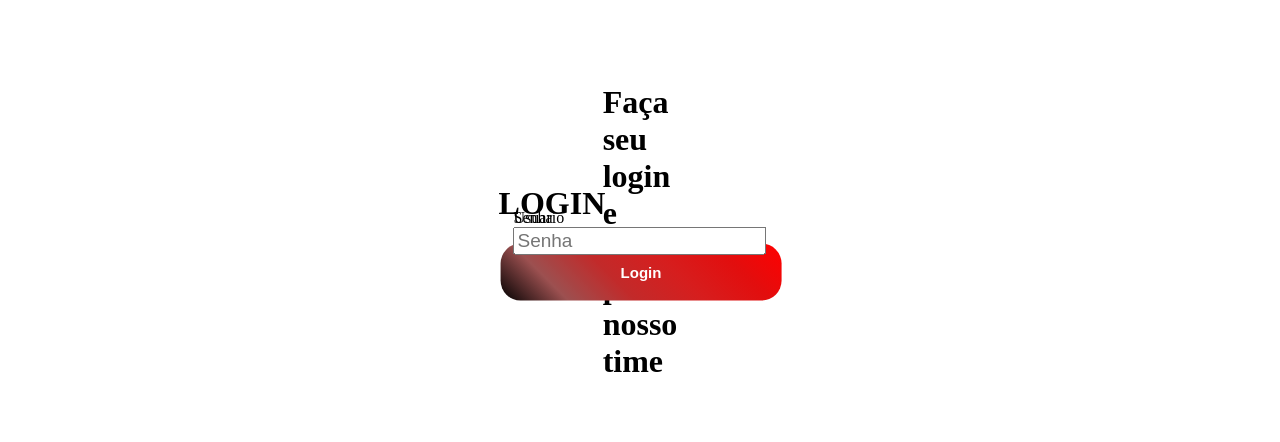
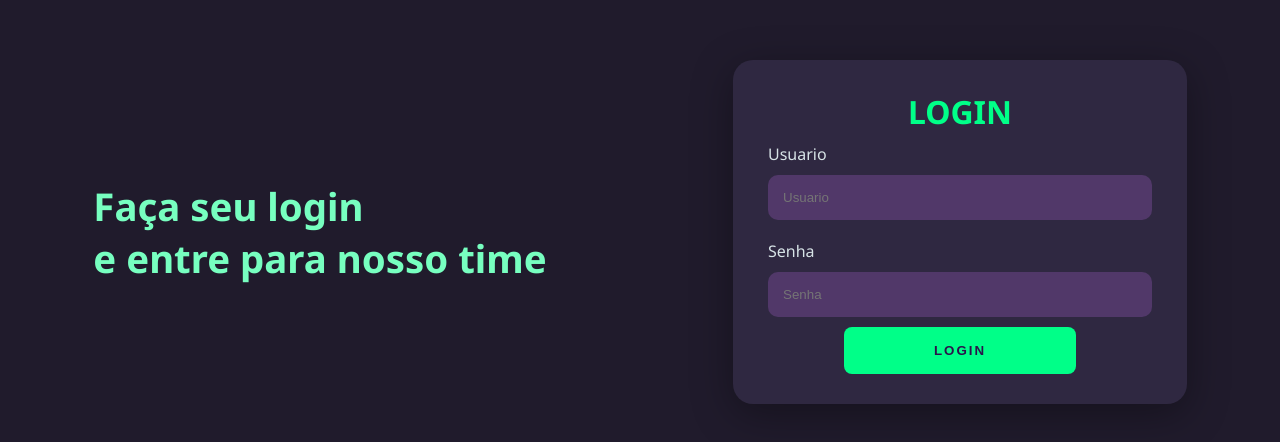
Before and after one commit to Gustanima/Meu-primeiro-login.2.0, a plain HTML site: page index.html in a window 1280 px wide. Shown: the part 168-610 px from the top of the page. Drawn offline with Linux system fonts and the light colour scheme.

Commit message:
Update style.css

```diff
--- a/style.css
+++ b/style.css
@@ -1,80 +1,107 @@
-#content {
-    background-color: rgb(202, 192, 192);
-    border: 4px solid gray;
+@import url('https://fonts.googleapis.com/css2?family=Noto+Sans:wght@400;700&display=swap');
 
-    border-radius: 2px;
-    padding-bottom: 100px;
-    padding-left: 100px;
-    padding-right: 100px;
-    font-family: Arial, Helvetica, sans-serif;
+body {
+    margin: 0;
+    font-family: 'Noto Sans', sans-serif;
+}
+
+.main-login {
+    width: 100vw;
+    height: 100vh;
+    background: #201b2c;
+    display: flex;
+    justify-content: center;
+    align-items: center;
+}
+
+.left-login {
+    width: 50vw;
+    height: 100vh;
+    display: flex;
+    justify-content: center;
+    align-items: center;
+    flex-direction: column;
+}
+
+.left-login>h1 {
+    font-size: 3vw;
+    color: #77ffc0;
+}
+
+.right-login {
+    width: 50vw;
+    height: 100vh;
+    display: flex;
+    justify-content: center;
+    align-items: center;
 }
 
 
-
-div {
-
-    position: absolute;
-    top: 50%;
-    left: 50%;
-    transform: translate(-50%, -50%);
+.card-login {
+    width: 60%;
+    display: flex;
+    justify-content: center;
+    align-items: center;
+    flex-direction: column;
+    padding: 30px 35px;
+    background: #2f2841;
+    border-radius: 20px;
+    box-shadow: 0px 10px 40px #00000056;
 }
 
-#emailtext {
+.card-login>h1 {
+    color: #00ff88;
+    font-weight: 800;
     margin: 0;
-    font-size: 18px;
 }
 
-#email {
-    padding: 10px;
-    border-top: double 2px rgb(117, 112, 112);
-    border-right: solid 2px rgba(82, 82, 82, 0.274);
-    border-bottom: solid 2px rgba(82, 82, 82, 0.274);
-    border-left: solid 2px rgb(117, 112, 112);
+.textfield {
+    display: flex;
+    flex-direction: column;
+    align-items: flex-start;
+    justify-content: center;
+    margin: 10px 0px;
+    width: 100%;
 }
 
-#passwordtext {
-    margin: 30px 0 0 0;
-    font-size: 18px;
+.textfield>input {
+    width: 100%;
+    border: none;
+    border-radius: 10px;
+    padding: 15px;
+    background: #513869;
+    color: #f0ffffde;
+    font: 12pt;
+    outline: none;
+    box-sizing: border-box;
 }
 
-input {
-    font-size: 19px;
-
+.textfield>label {
+    color: #f0ffffde;
+    margin-bottom: 10px;
 }
 
 
-#password {
-    padding: 10px;
-    border-top: double 2px rgb(117, 112, 112);
-    border-right: solid 2px rgba(82, 82, 82, 0.274);
-    border-bottom: solid 2px rgba(82, 82, 82, 0.274);
-    border-left: solid 2px rgb(117, 112, 112)
+.textfield>input:placeholder {
+    color: #f0ffff94;
 }
 
-.inline {
-    margin-left: 30px;
-    margin-bottom: 30px;
-    margin-top: 30px;
-    font-size: 20px;
+.btn-login {
+    width: 100%;
+    padding: 16px 90px;
+    border: none;
+    border-radius: 8px;
+    outline: none;
+    text-transform: uppercase;
+    font-weight: 800;
+    letter-spacing: 2px;
+    color: #2b134b;
+    background: #00ff88;
     cursor: pointer;
+    box-shadow: 0px 10px 40 -12px #00ff8052;
 }
 
-button {
-    color: white;
-    font-weight: bold;
-    font-size: 15px;
-    border-radius: 20px;
-    margin-left: 2px;
-    padding-top: 20px;
-    padding-bottom: 20px;
-    padding-left: 120px;
-    padding-right: 120px;
-    border: none;
-    background: linear-gradient(45deg, black, rgb(156, 80, 80), rgb(194, 42, 42), rgb(214, 30, 30), rgb(226, 14, 14), red);
+.btn-login:hover {
+    background: #2b134b;
+    color: #00ff88;
 }
-
-button:hover {
-    color: gray;
-    background: rgb(87, 17, 17);
-    cursor: pointer;
-}
```
